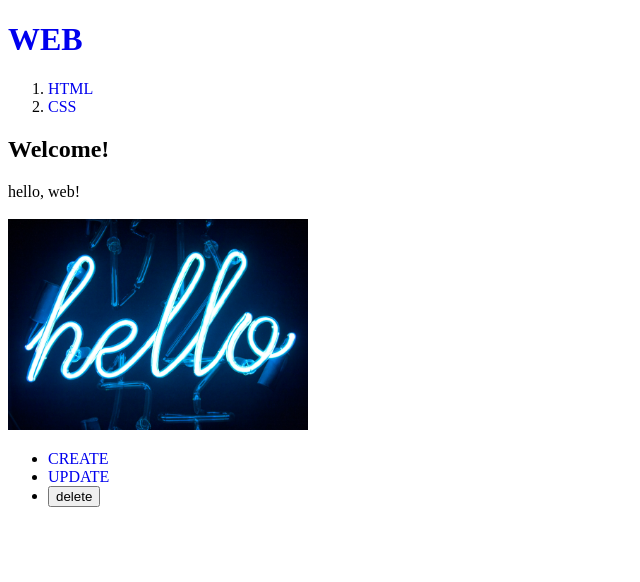
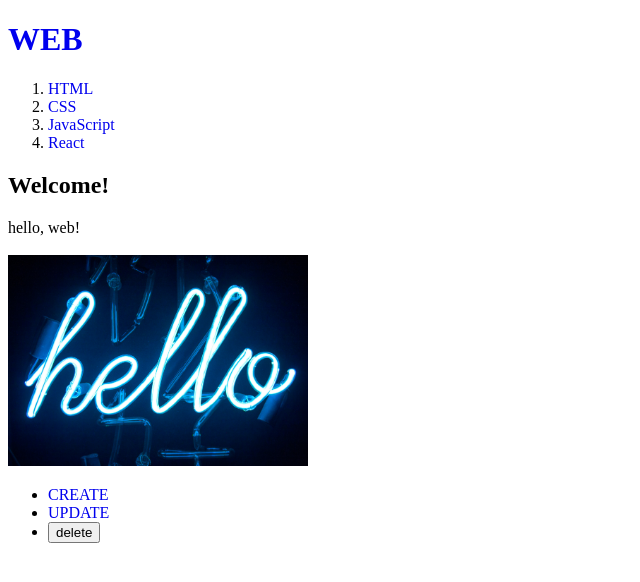
Before and after one commit to hjinn0813/nextjs-start, a Next.js app: page / in a window 1280 px wide. Shown: the top 582 px of the page, without its empty margins (0-640 px from the left). Built offline with nearby package versions, Linux system fonts and the light colour scheme; data requests are answered from the project's data file.

Commit message:
feat: 8월 22일 학습 - next.js cache

```diff
--- a/db.json
+++ b/db.json
@@ -1,7 +1,25 @@
 {
   "topics": [
-    { "id": 1, "title": "HTML", "body": "HTML is.." },
-    { "id": 2, "title": "CSS", "body": "CSS is.." }
+    {
+      "id": 1,
+      "title": "HTML",
+      "body": "HTML is.."
+    },
+    {
+      "id": 2,
+      "title": "CSS",
+      "body": "CSS is.."
+    },
+    {
+      "id": 3,
+      "title": "JavaScript",
+      "body": "JS is ..."
+    },
+    {
+      "title": "React",
+      "body": "React is...",
+      "id": 4
+    }
   ],
   "posts": [
     {
--- a/src/app/create/page.js
+++ b/src/app/create/page.js
@@ -24,6 +24,7 @@ export default function Create() {
           .then((result) => {
             console.log(result);
             const lastid = result.id;
+            router.refresh(); // comp refresh, 데이터 변경 반영을 위한 강제 렌더링
             router.push(`read/${lastid}`); // 생성된 페이지로 리디렉션
           });
       }}
--- a/src/app/layout.js
+++ b/src/app/layout.js
@@ -10,7 +10,9 @@ export const metadata = {
 };
 
 export default async function RootLayout({ children }) {
-  const resp = await fetch('http://localhost:9999/topics');
+  const resp = await fetch('http://localhost:9999/topics', {
+    cache: 'no-store',
+  });
   const topics = await resp.json();
 
   return (
```
